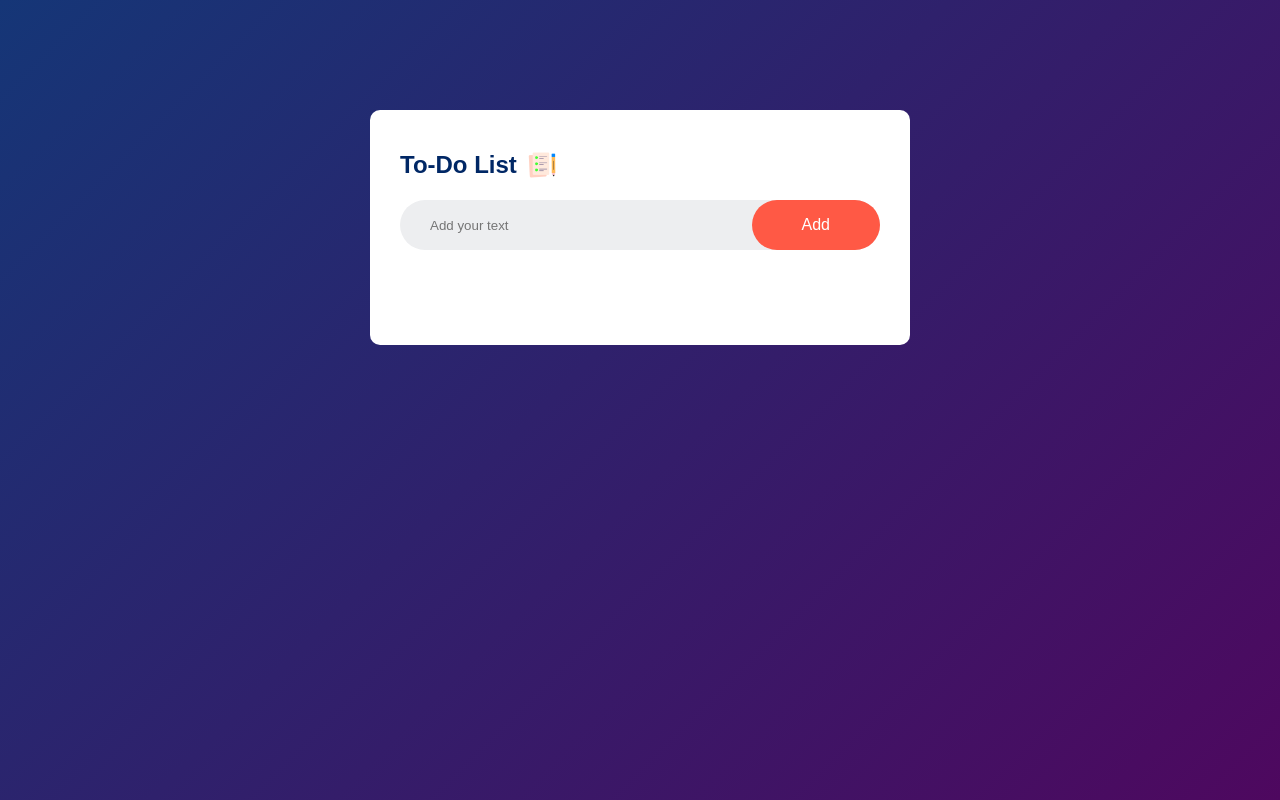
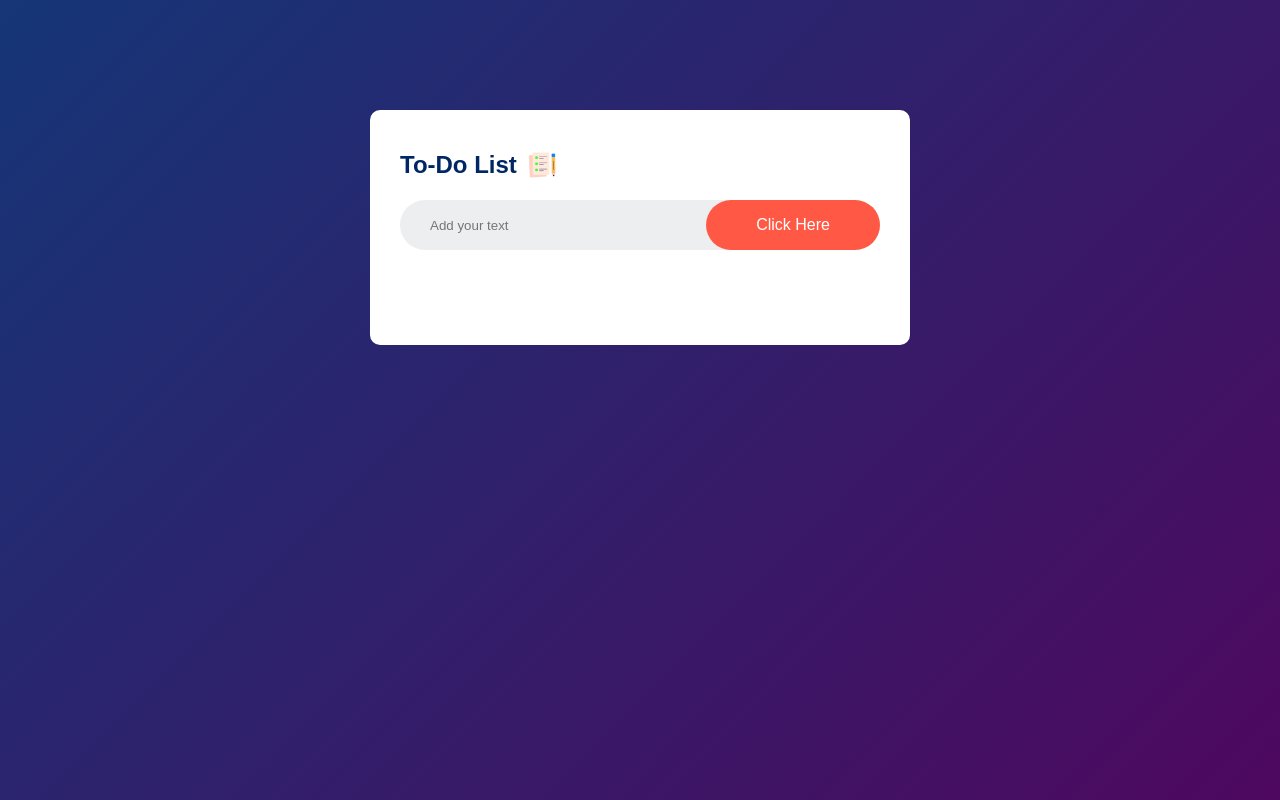
Before and after one commit to varunmandora96/WebList, a website: page public/index.html in a window 1280 px wide. Drawn offline with Linux system fonts and the light colour scheme.

Commit message:
Update index.html

```diff
--- a/public/index.html
+++ b/public/index.html
@@ -13,7 +13,7 @@
         <h2>To-Do List <img src="icon.png"></h2>
         <div class="row">
             <input type="text" id="input-box" placeholder="Add your text">
-            <button onclick="addTask()">Add</button>
+            <button onclick="addTask()">Click Here</button>
         </div>
         <ul id="list-container">
          <!--  <li class="checked">Task 1</li>
```
